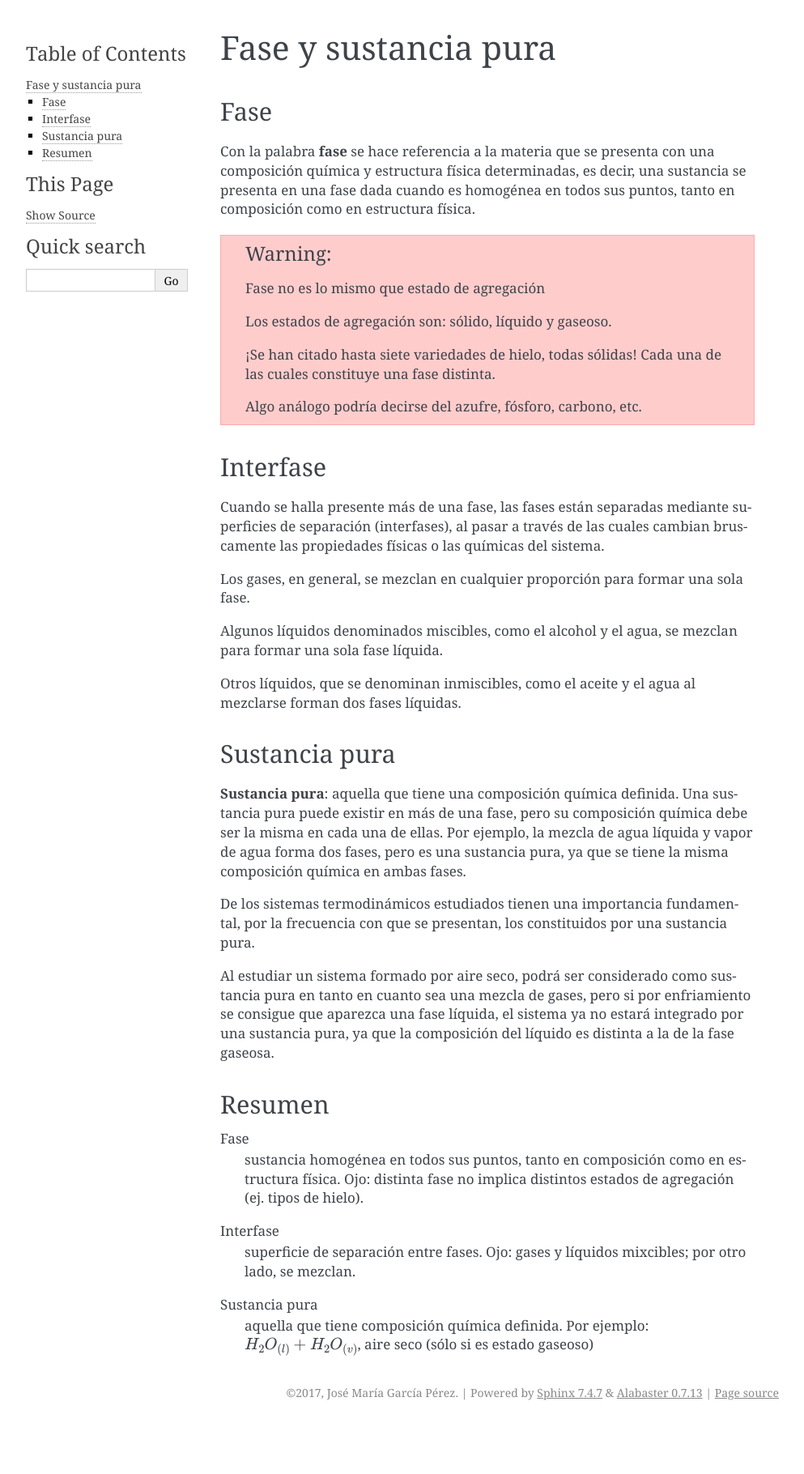
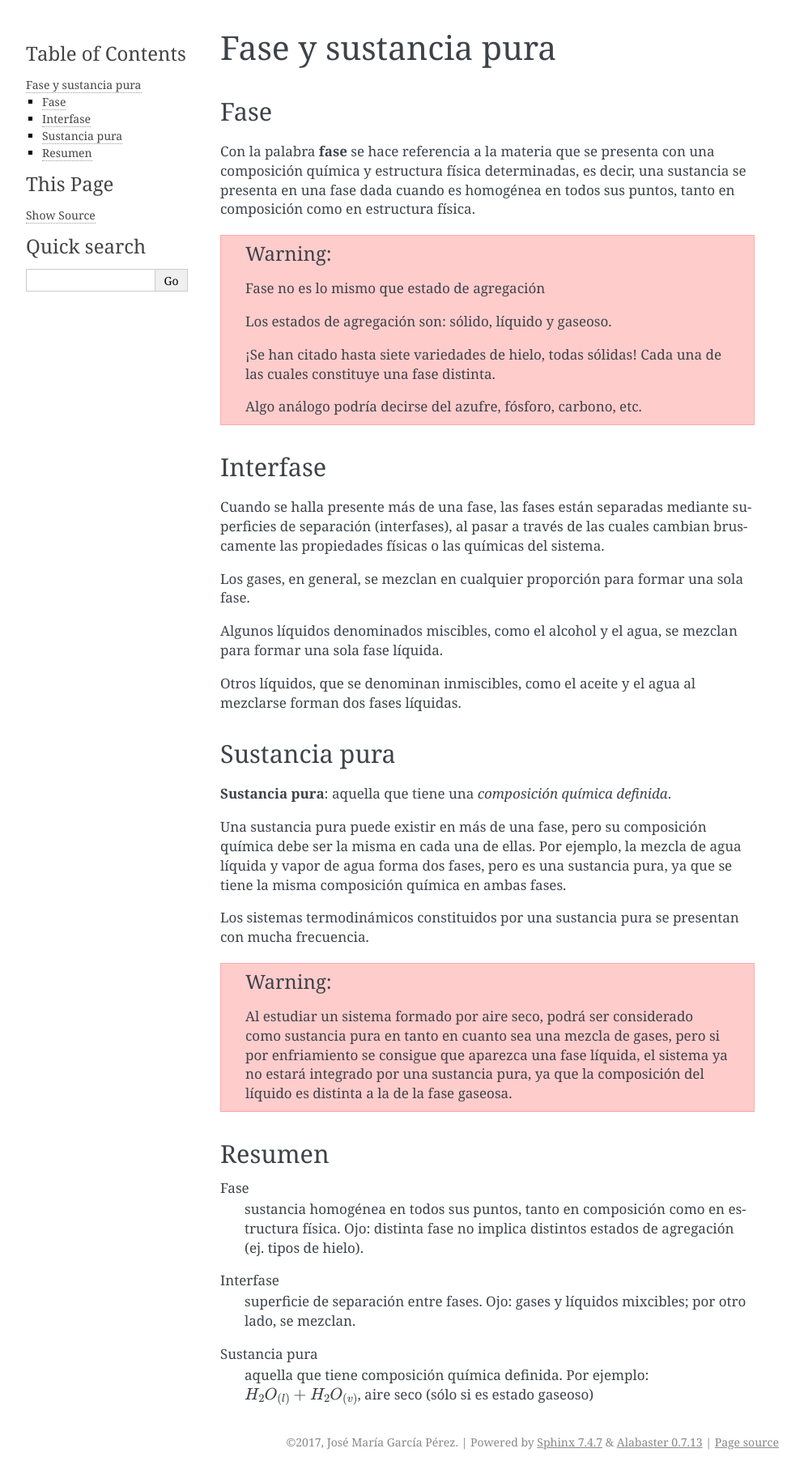
Before and after one commit to mantielero/termodinamica, a Sphinx documentation site: the page built from source/conceptos_fase.rst, in a window 1280 px wide. Shown: the whole page at 81% size, without its empty margins (148-1141 px from the left). Built offline with Sphinx 7.4.7, drawn with Linux system fonts in a browser that asks for light colours; pages that are not in the unit, such as notebooks, are missing from menus; before the commit the page ends 1759 px from its top, so only the background shows below that.

Commit message:
Update conceptos_fase.rst

```diff
--- a/source/conceptos_fase.rst
+++ b/source/conceptos_fase.rst
@@ -30,11 +30,15 @@
 Sustancia pura
 --------------
 
-**Sustancia pura**: aquella que tiene una composición química definida. Una sustancia pura puede existir en más de una fase, pero su composición química debe ser la misma en cada una de ellas. Por ejemplo, la mezcla de agua líquida y vapor de agua forma dos fases, pero es una sustancia pura, ya que se tiene la misma composición química en ambas fases.
+**Sustancia pura**: aquella que tiene una *composición química definida*.
 
-De los sistemas termodinámicos estudiados tienen una importancia fundamental, por la frecuencia con que se presentan, los constituidos por una sustancia pura.
+Una sustancia pura puede existir en más de una fase, pero su composición química debe ser la misma en cada una de ellas. Por ejemplo, la mezcla de agua líquida y vapor de agua forma dos fases, pero es una sustancia pura, ya que se tiene la misma composición química en ambas fases.
 
-Al estudiar un sistema formado por aire seco, podrá ser considerado como sustancia pura en tanto en cuanto sea una mezcla de gases, pero si por enfriamiento se consigue que aparezca una fase líquida, el sistema ya no estará integrado por una sustancia pura, ya que la composición del líquido es distinta a la de la fase gaseosa.
+Los sistemas termodinámicos constituidos por una sustancia pura se presentan con mucha frecuencia.
+
+.. warning::
+
+   Al estudiar un sistema formado por aire seco, podrá ser considerado como sustancia pura en tanto en cuanto sea una mezcla de gases, pero si por enfriamiento se consigue que aparezca una fase líquida, el sistema ya no estará integrado por una sustancia pura, ya que la composición del líquido es distinta a la de la fase gaseosa.
 
 Resumen
 -------
```
